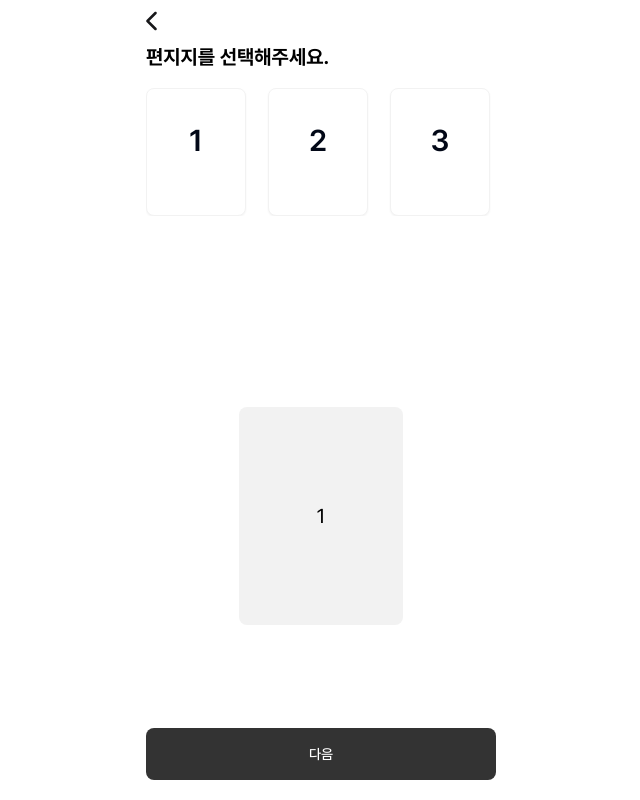
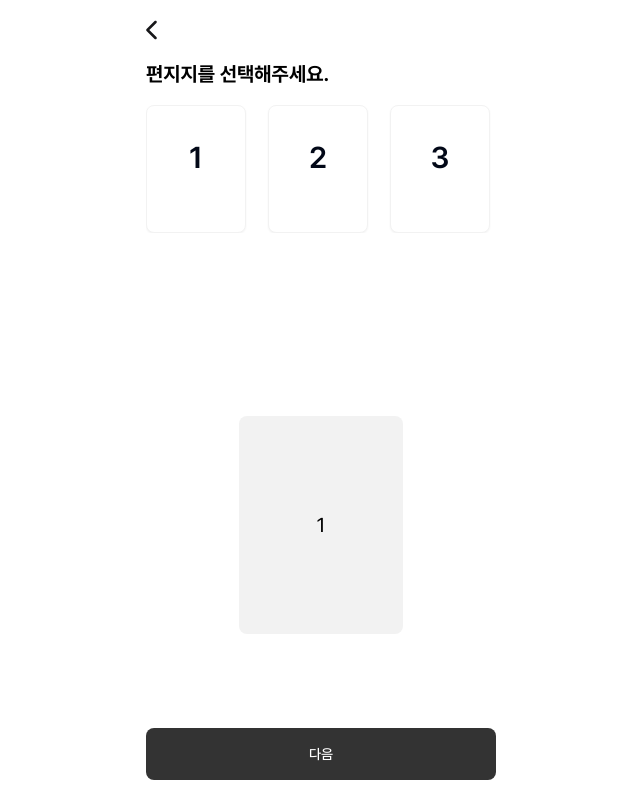
Before and after one commit to ChudamChudam/ChudamChudam-FE, a Next.js app: page /letter/select in a window 1280 px wide. Shown: the whole page, without its empty margins (319-959 px from the left). Built offline with nearby package versions, Linux system fonts and the light colour scheme.

Commit message:
style: Header 컴포넌트의 높이가 60px가 되지 않는 문제를 해결하였습니다.

```diff
--- a/src/components/layout/header.tsx
+++ b/src/components/layout/header.tsx
@@ -31,7 +31,7 @@ export const Header = ({ prev, next, download, home }: HeaderProps) => {
   };
 
   return (
-    <header className='w-full h-[60px] flex items-center justify-between cursor-pointer'>
+    <header className='w-full min-h-[60px] flex items-center justify-between cursor-pointer'>
       <div className='w-[36px] h-full flex items-center justify-between'>
         {prev && (
           <svg
```
